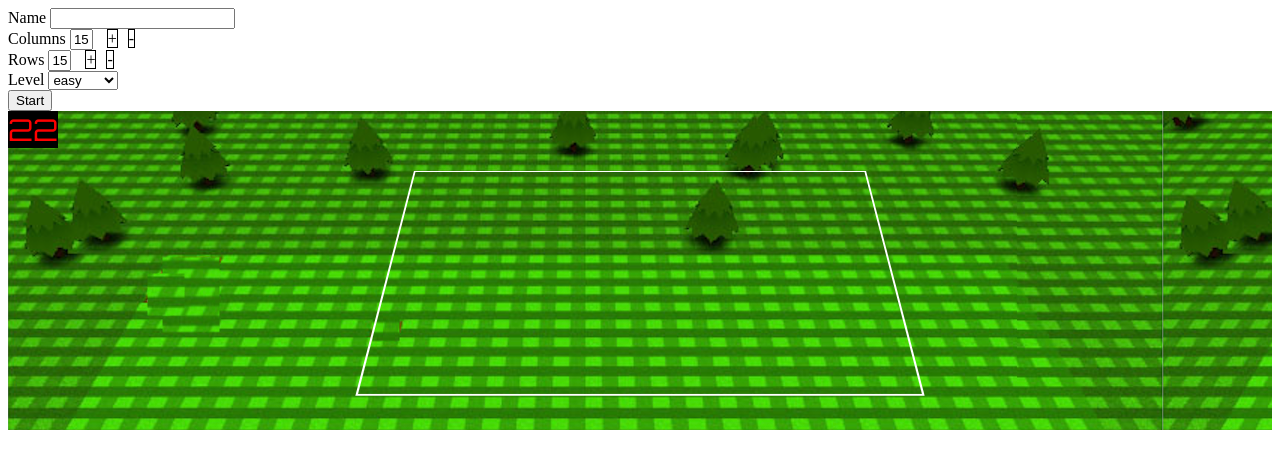
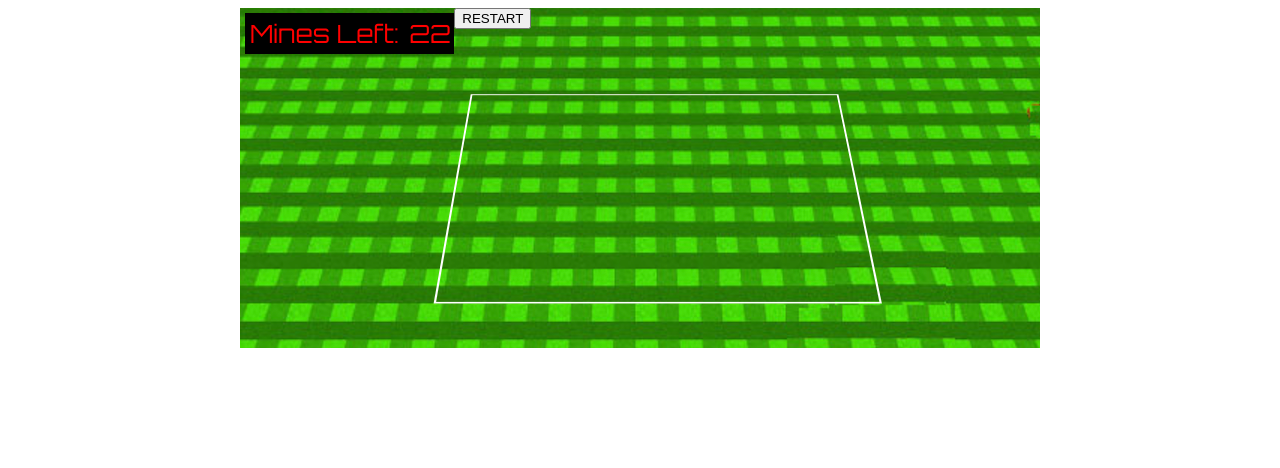
Before and after one commit to vanpeta/Minesweeper, a plain HTML site: page index.html in a window 1280 px wide. Both pictures are taken after a click on the button "Start". Drawn offline with nearby package versions, Linux system fonts and the light colour scheme.

Commit message:
ready for 3pm

```diff
--- a/css/main.css
+++ b/css/main.css
@@ -1,22 +1,61 @@
-#board {
-
-  border: 2px solid white;
-  width: 500px;
-  font-size: 0px;
+body{
+  width: 800px;
   margin-right: auto;
   margin-left: auto;
-  transform: rotateX(46deg);
+}
+#setup-panel{
+  background-image: url('../images/sup-background.png');
+  height: 270px;
+}
+h1{
+  margin-bottom: 10px;
+}
+#options{
+  padding-top: 30px;
+  text-align: center;
+  font-family: 'Titillium Web', sans-serif;
+  font-weight: 800;
+}
+#board {
+  border: 2px solid white;
+  width: 400px;
+  font-size: 0px;
+  margin-right: 200px;
+  margin-left: 200px;
+  transform: rotateX(50deg);
+  display: flex;
+  flex-direction: column;
+  justify-content: center;
+  align-items: center;
+}
+#mines-counter{
+  width: 40px;
 }
 #game-console {
-  background-image: url('../images/background.png');
-    perspective: 1000px;
+  display: none;
+  background-image: url('../images/background2.png');
+  perspective: 1237px;
 }
 #mines-counter{
   font-family: 'Orbitron', sans-serif;
-  font-size: 30px;
+  font-size: 25px;
   color: red;
   background-color: black;
   float: left;
+  padding: 5px;
+  margin-top: 5px;
+
+}
+#mines-left-label{
+  font-family: 'Orbitron', sans-serif;
+  font-size: 25px;
+  color: red;
+  background-color: black;
+  float: left;
+  padding: 5px;
+  margin-top: 5px;
+  margin-left: 5px;
+
 }
 .tile {
   width: 15px;
@@ -35,10 +74,9 @@
 .button {
   display: inline;
   margin-left: 10px;
-  border: 1px solid black;
 }
 .mine {
-  color: black;
+  color: white;
 }
 .adjacent {
   font-size: 15px;
--- a/index.html
+++ b/index.html
@@ -6,13 +6,12 @@
     <link rel="stylesheet" type="text/css" href="css/main.css">
     <link href='https://fonts.googleapis.com/css?family=Orbitron:400,700' rel='stylesheet' type='text/css'>
     <script src="https://ajax.googleapis.com/ajax/libs/jquery/2.2.0/jquery.min.js"></script>
+    <link href='https://fonts.googleapis.com/css?family=Titillium+Web:400,900' rel='stylesheet' type='text/css'>
 </head>
 <body>
   <div id='setup-panel'>
-    <div>
-      <label>Name</label>
-      <input id='name'></input>
-    </div>
+    <div id='options'>
+      <h1>MINESWEEPER</h1>
     <div>
       <label>Columns</label>
       <input id='column-button' class='input' value='15'></input>
@@ -33,8 +32,11 @@
     </div>
     <button id='submit'>Start</button>
   </div>
+  </div>
   <div id='game-console'>
+    <div id='mines-left-label'>Mines Left: </div>
     <div id='mines-counter'> </div>
+    <button id="restart">RESTART</button>
     <div id='board'></div>
   </div>
   <script src="js/main.js"></script>
--- a/js/main.js
+++ b/js/main.js
@@ -5,6 +5,7 @@ var columns=$('#column-button').val()
 var level=false
 var minesCounter=0
 var allMarked=false
+var game=true
 /// Setup Panel
 $('.button').on('click', function () {
   var button = $(this)
@@ -22,6 +23,8 @@ $('#submit').on('click', function() {
   columns=$('#column-button').val()
   level = $('#level-button').val()
   boardGenerator(rows,columns)
+  $('#game-console').show()
+  $('#setup-panel').hide()
   $(this).unbind()
 })
 /// Board Creation
@@ -119,6 +122,9 @@ function boardGenerator(rows,columns){
 
   minesCounter=$('.mine').length
   $('#mines-counter').html(minesCounter)
+  $('#restart').click(function() {
+    location.reload();
+});
 }
 
 
@@ -131,10 +137,13 @@ tiles.each(function(){
 })
 
 function play (){
+  if (game==true){
 $('.tile').on('click', function(){
   var value = $(this).attr('value')
   if ($(this).hasClass('mine')==true&&(!$(this).hasClass('marked'))){
-    $(this).append('<img src="http://rs651.pbsrc.com/albums/uu236/416o/explosion.gif~c200" width="30px">')
+    $(this).append('<img src="http://rs651.pbsrc.com/albums/uu236/416o/explosion.gif~c200" width="50px" style="position:relative; top:-28px; left:-16px;">')
+    alert("you lose")
+    game=false
   }
   else if ($(this).hasClass('adjacent')==true&&(!$(this).hasClass('marked'))){
     $(this).text(''+value+'')
@@ -249,6 +258,7 @@ $('.tile').on('click', function(){
   $(this).unbind()
   markingMines()
 }
+}
 
 function markingMines(){
 /// activating the tile the mouse is on
@@ -294,5 +304,6 @@ function winLogic(){
   })
   if (allMarked==true){
   alert("you win")
+  game=false
   }
 }
```
Also changed, not shown: images/background.png (deleted), images/background2.png (added), images/setuppanel-background.png (added), images/sup-background.png (added).
